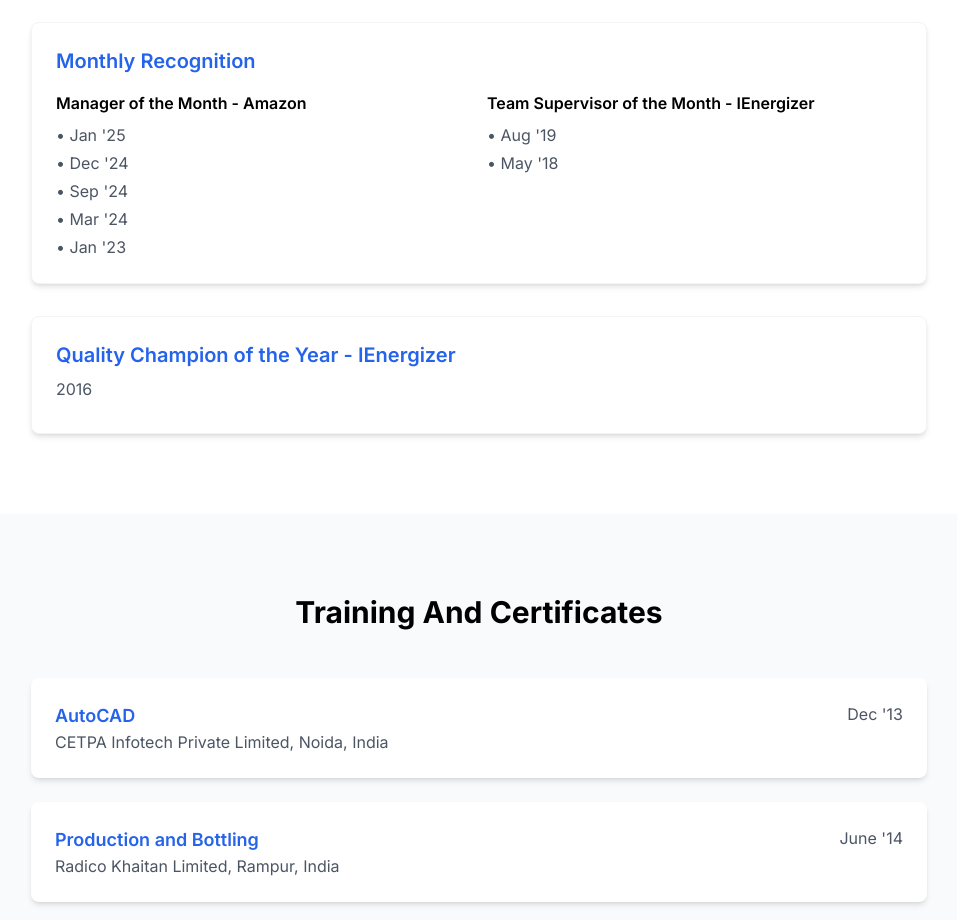
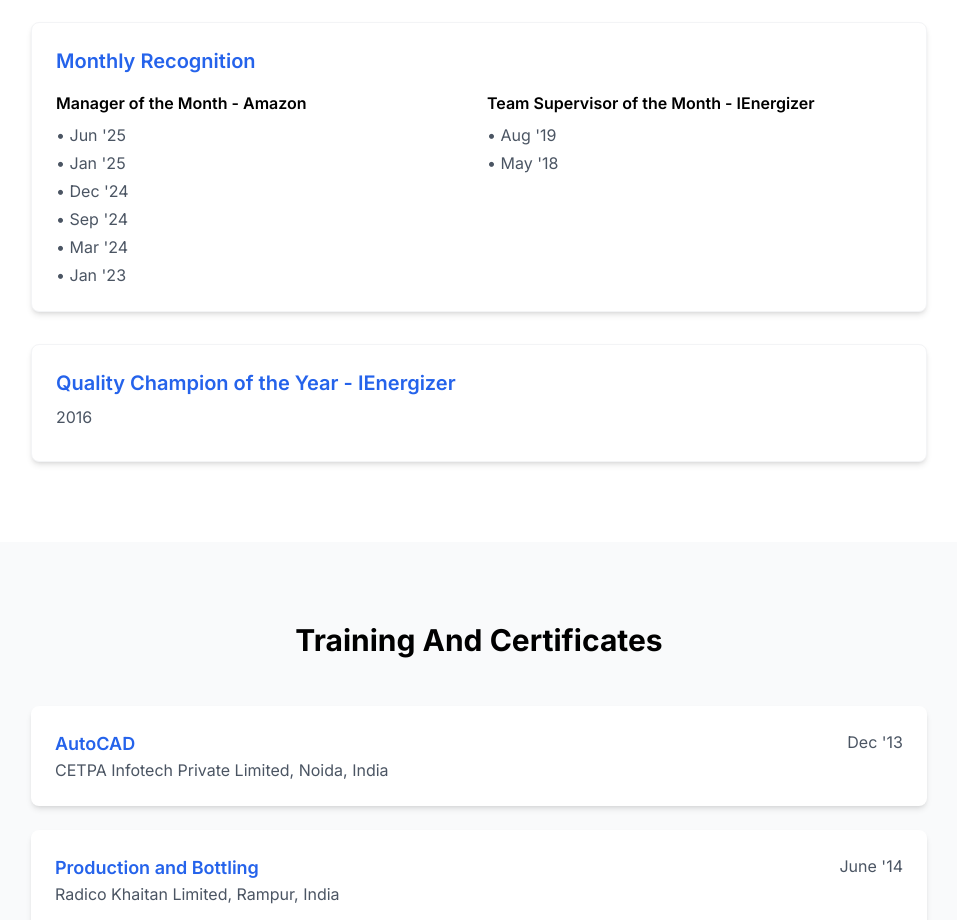
Before and after one commit to DA2793/divyansh-portfolio, a React (Vite) app: page / in a window 1280 px wide. Shown: the part 4880-5800 px from the top of the page, without its empty margins (161-1118 px from the left). Built offline with nearby package versions, Linux system fonts and the light colour scheme.

Commit message:
Update Achievements.jsx

```diff
--- a/src/components/Achievements/Achievements.jsx
+++ b/src/components/Achievements/Achievements.jsx
@@ -63,6 +63,7 @@
               <div>
                 <h4 className="font-semibold mb-2">Manager of the Month - Amazon</h4>
                 <ul className="text-gray-600 space-y-1">
+                  <li>• Jun '25</li>
                   <li>• Jan '25</li>
                   <li>• Dec '24</li>
                   <li>• Sep '24</li>
```
